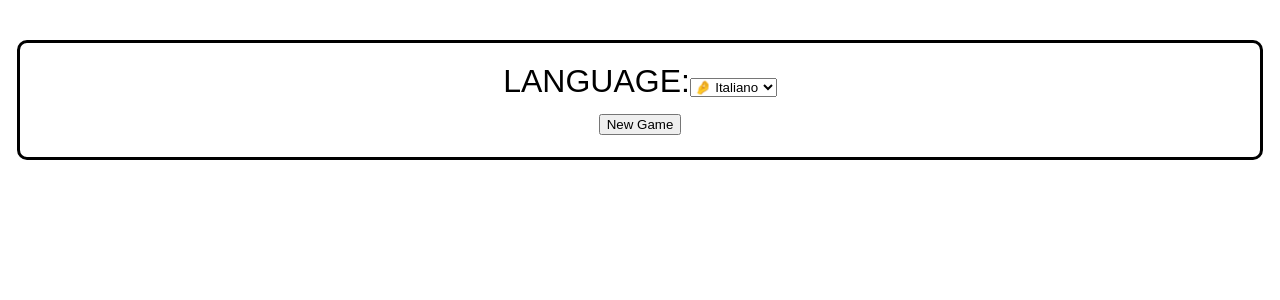
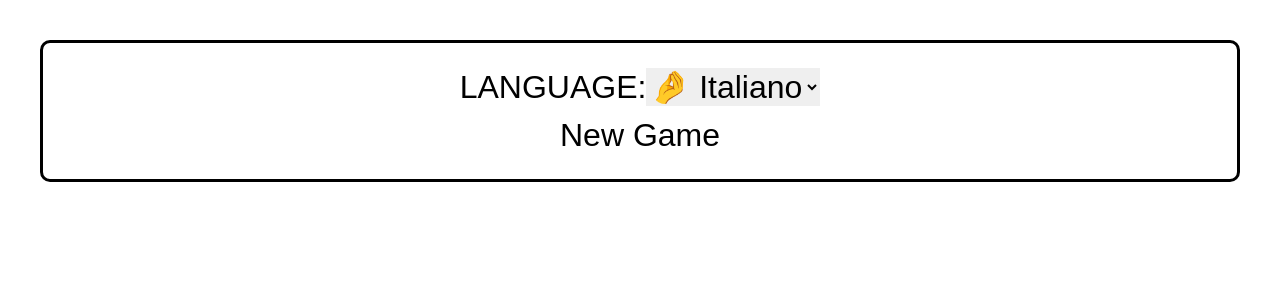
Before and after one commit to andreabrunato/wikiguess, a Nuxt app: page / in a window 1280 px wide. Shown: the top 300 px of the page. Built offline with nearby package versions, Linux system fonts and the light colour scheme.

Commit message:
tailwind+daisyUI

```diff
--- a/nuxt.config.ts
+++ b/nuxt.config.ts
@@ -13,6 +13,7 @@ export default defineNuxtConfig({
   },
   modules: [
     '@nuxtjs/i18n',
+    '@nuxtjs/tailwindcss',
     // ...other modules...
   ],
   i18n: {
--- a/package.json
+++ b/package.json
@@ -12,12 +12,14 @@
   },
   "dependencies": {
     "@nuxtjs/i18n": "^9.5.2",
+    "daisyui": "^5.0.12",
     "nuxt": "^3.15.4",
     "vue": "latest",
     "vue-router": "latest"
   },
   "devDependencies": {
+    "@nuxtjs/tailwindcss": "^6.13.2",
     "@types/node": "^22.14.0",
-    "gh-pages": "^4.0.0"
+    "gh-pages": "^6.3.0"
   }
 }
--- /dev/null
+++ b/tailwind.config.js
@@ -0,0 +1,18 @@
+module.exports = {
+  content: [
+    './components/**/*.{vue,js}',
+    './layouts/**/*.vue',
+    './pages/**/*.vue',
+    './plugins/**/*.{js,ts}',
+    './nuxt.config.{js,ts}'
+  ],
+  theme: {
+    extend: {},
+  },
+  daisyui: {
+    themes: ["light", "dark"],
+  },
+  plugins: [
+    require('daisyui'),
+  ],
+};
```
Also changed, not shown: 2 other files (tests, documents, lock files or other folders).
